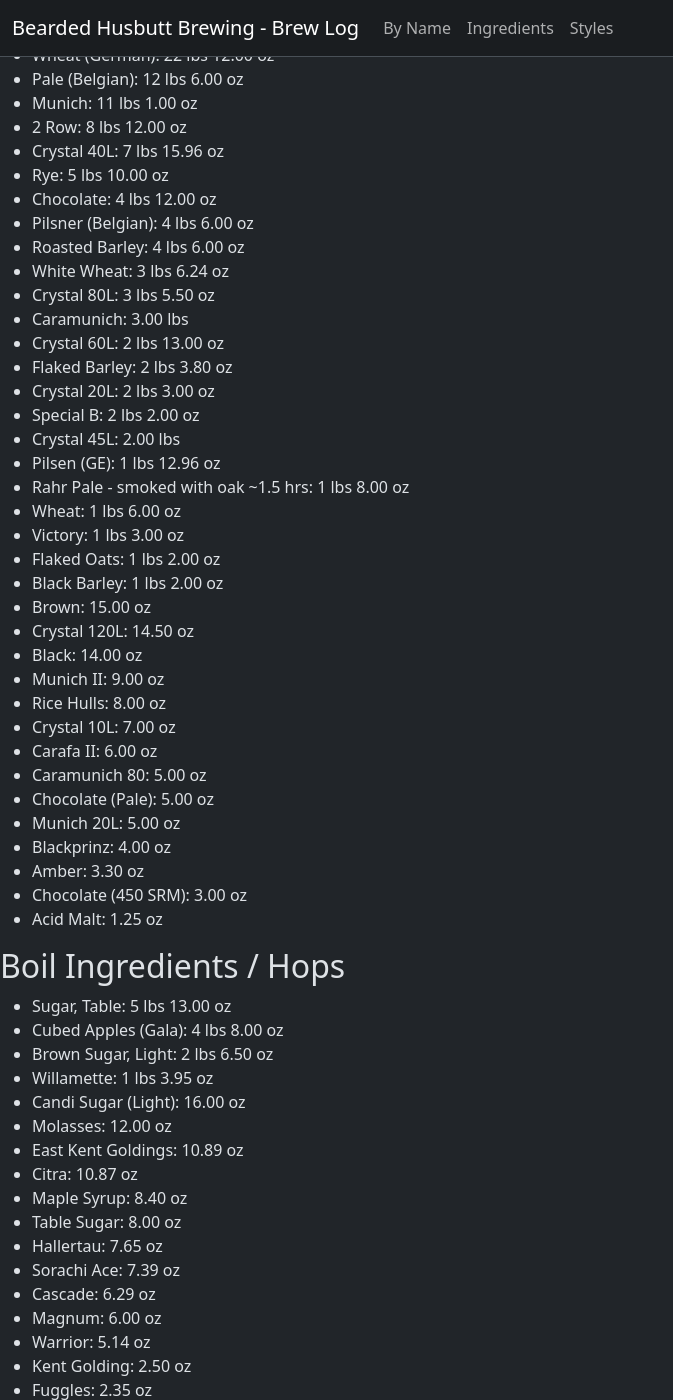
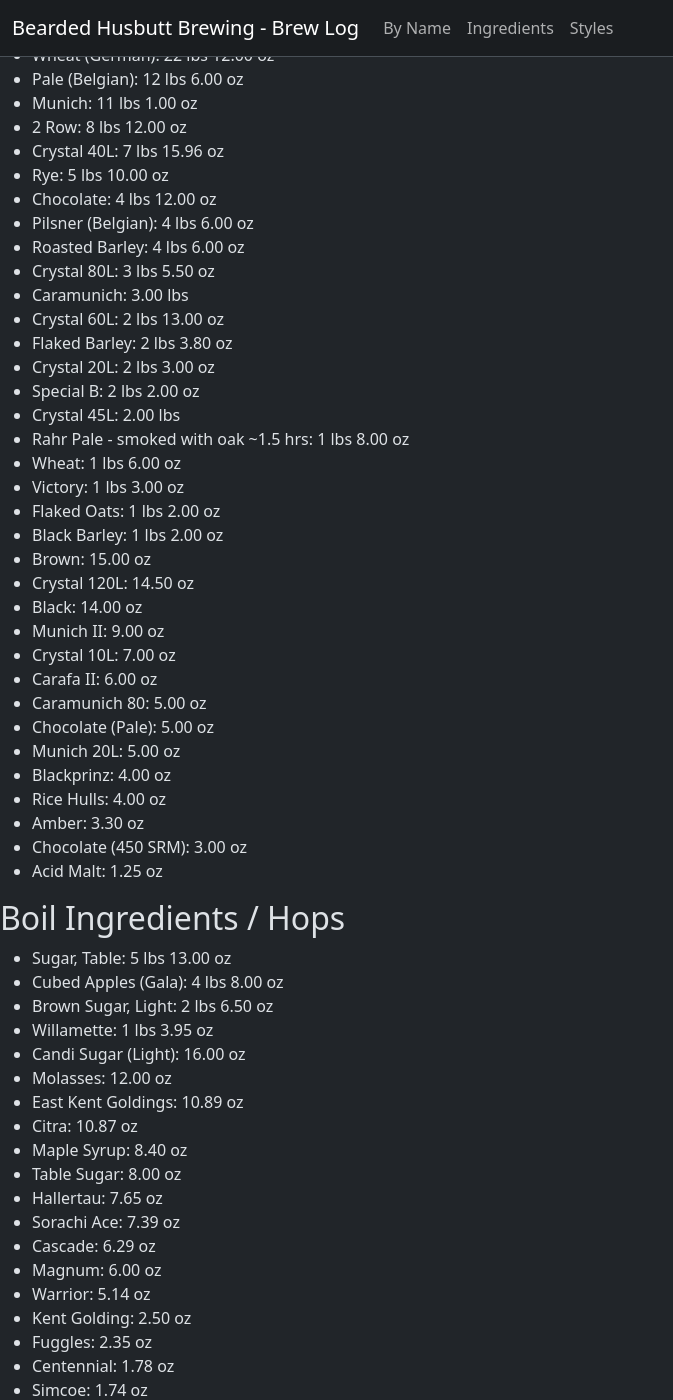
Before and after one commit to The-EG/brewlog, a Jekyll site: the page built from ingredients.markdown, in a window 1280 px wide and 1400 px high, scrolled down 259 px. Shown: the whole window, without its empty margins (0-673 px from the left). Built offline with Jekyll 4.4.1, drawn with Linux system fonts in a browser that asks for light colours; some of the changed text lies outside the part shown.

Commit message:
Update _data/ingredients.yaml

```diff
--- a/_data/ingredients.yaml
+++ b/_data/ingredients.yaml
@@ -38,9 +38,6 @@
 - amount: 1.9844665599999998
   amount_str: 4 lbs 6.00 oz
   name: Roasted Barley
-- amount: 1.537678236
-  amount_str: 3 lbs 6.24 oz
-  name: White Wheat
 - amount: 1.5166993199999999
   amount_str: 3 lbs 5.50 oz
   name: Crystal 80L
@@ -62,9 +59,6 @@
 - amount: 0.9071848
   amount_str: 2.00 lbs
   name: Crystal 45L
-- amount: 0.821002244
-  amount_str: 1 lbs 12.96 oz
-  name: Pilsen (GE)
 - amount: 0.6803886
   amount_str: 1 lbs 8.00 oz
   name: Rahr Pale - smoked with oak ~1.5 hrs
@@ -92,9 +86,6 @@
 - amount: 0.25514568
   amount_str: 9.00 oz
   name: Munich II
-- amount: 0.22679618
-  amount_str: 8.00 oz
-  name: Rice Hulls
 - amount: 0.19844664
   amount_str: 7.00 oz
   name: Crystal 10L
@@ -113,6 +104,9 @@
 - amount: 0.11339808
   amount_str: 4.00 oz
   name: Blackprinz
+- amount: 0.11339808
+  amount_str: 4.00 oz
+  name: Rice Hulls
 - amount: 0.093553416
   amount_str: 3.30 oz
   name: Amber
@@ -183,9 +177,6 @@
 - amount: 0.0408233088
   amount_str: 1.44 oz
   name: Kent Goldings
-- amount: 0.0324602004
-  amount_str: 1.15 oz
-  name: Liberty
 - amount: 0.02834952
   amount_str: 1.00 oz
   name: Horizon
@@ -195,6 +186,9 @@
 - amount: 0.023388354
   amount_str: 0.83 oz
   name: Amarillo
+- amount: 0.0182854404
+  amount_str: 0.64 oz
+  name: Liberty
 - amount: 0.0181436928
   amount_str: 0.64 oz
   name: Columbus
```
